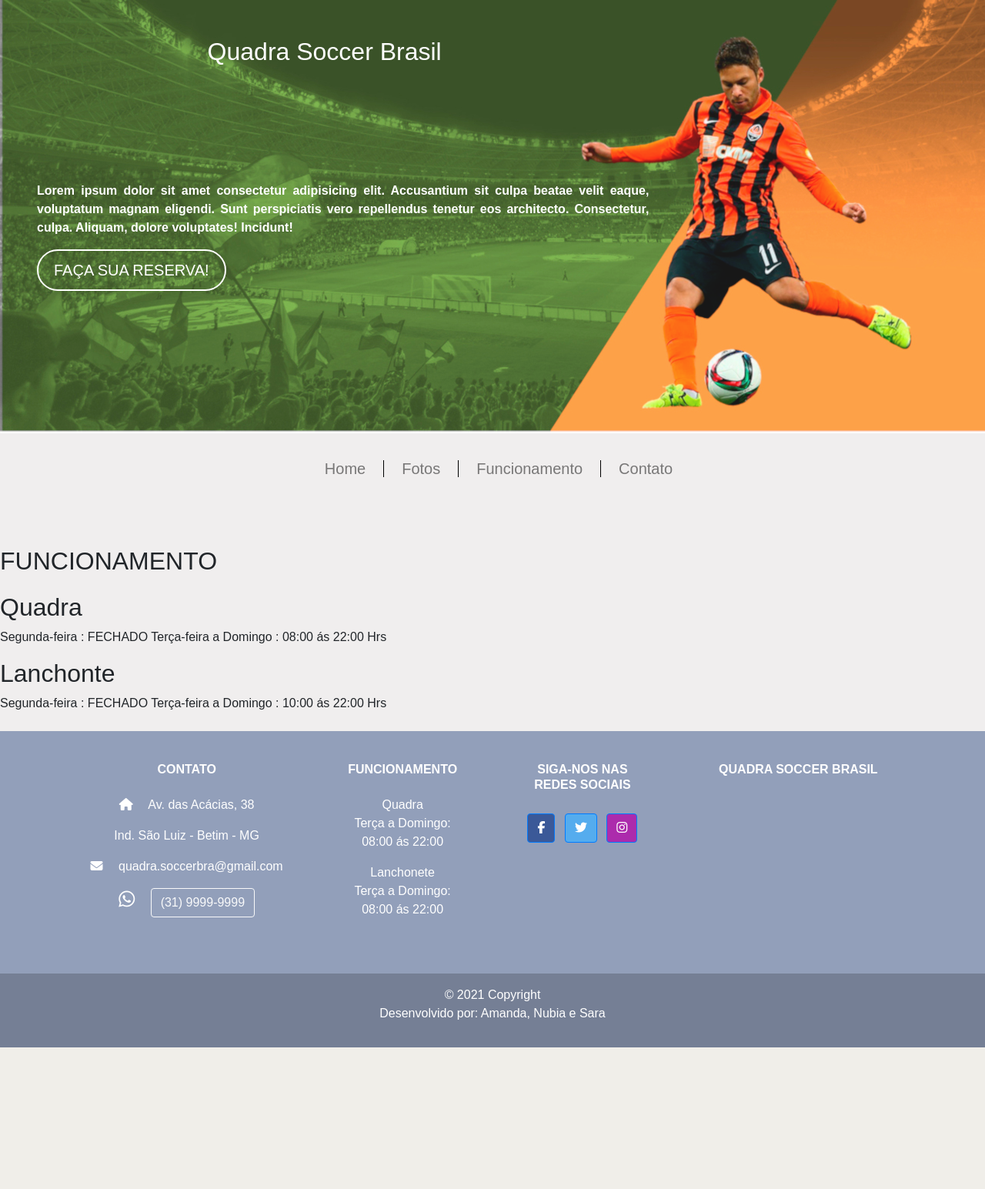
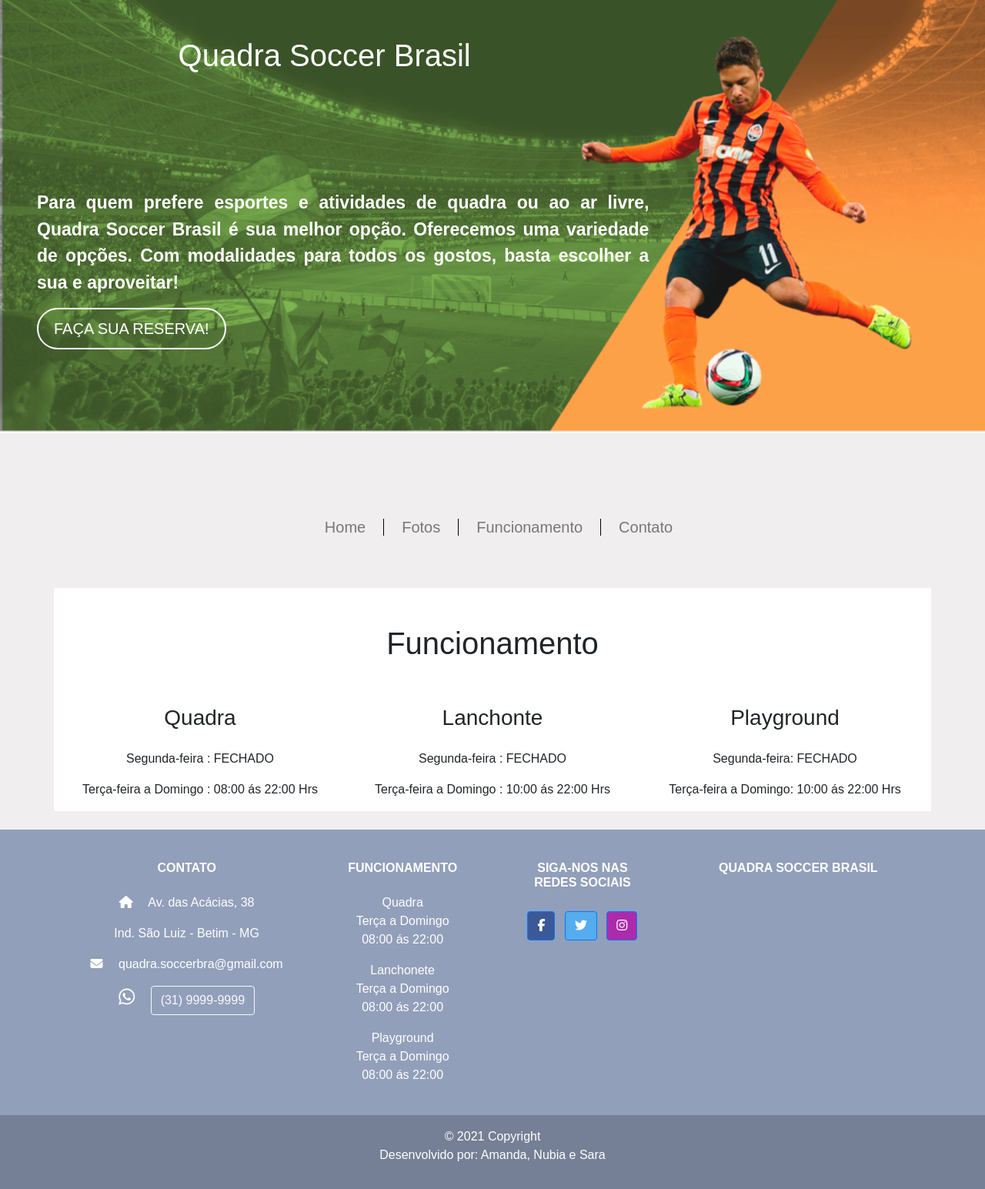
Before and after one commit to SaraDiene/ProjetoIntegradorQuadra-Senac, a Flask app: page /funcionamento in a window 1280 px wide. Shown: the whole page at 77% size. Before the commit the page ends 1361 px from the top, so only its background shows below. Run offline with Flask 2, Linux system fonts and the light colour scheme; some libraries are stand-ins or nearby versions; grey boxes are pictures that could not be loaded.

Commit message:
Alterações feitas no html da aplicação

```diff
--- a/projeto_integrador_quadra_9/projeto_integrador_quadra_9/projeto integrador quadra/main.py
+++ b/projeto_integrador_quadra_9/projeto_integrador_quadra_9/projeto integrador quadra/main.py
@@ -93,17 +93,6 @@ def abre_administrador():
         return render_template('administrador.html', lista_usuario = usuario.select_todos_usuarios(),titulo = "Administrador")
     return redirect(url_for('abre_login'))
 
-'''
-@app.route('/pesquisar', methods = ['POST'])
-def pesquisa_contato():
-    if 'username' in session:
-        nome_pesquisado = request.form['pesquisar']
-        usuario = Usuario()
-        lista = usuario.filtra_contatos_agenda(nome_pesquisado)
-        return render_template('administrador.html', lista_usuario = lista)
-    return redirect(url_for('abre_login'))
-'''
-
 @app.route('/excluir_usuario', methods = ['POST'])
 def exclui_usuario():
     if 'username' in session:
--- a/projeto_integrador_quadra_9/projeto_integrador_quadra_9/projeto integrador quadra/static/estilo.css
+++ b/projeto_integrador_quadra_9/projeto_integrador_quadra_9/projeto integrador quadra/static/estilo.css
@@ -76,6 +76,7 @@ span.material-icons{
 
 .txt_cabecalho{
     margin-top: 150px;
+    font-size: 23px;
 }
 
 .navegacao{
--- a/projeto_integrador_quadra_9/projeto_integrador_quadra_9/projeto integrador quadra/templates/funcionamento.html
+++ b/projeto_integrador_quadra_9/projeto_integrador_quadra_9/projeto integrador quadra/templates/funcionamento.html
@@ -2,24 +2,36 @@
 {%extends 'index.html'%}
 
 {%block content%}
-<title>Funcionamento</title>
-
 
 <form action="funcionamento">
+    <div class="container container_corpo">
+        <h1 class="text-center p-5">Funcionamento</h1>
+        <div class="row">
+            <div class="col-md-4">
+                <h3 class="text-center mb-4">Quadra</h3>
 
-    <h1>FUNCIONAMENTO</h1>
+                    <p class="text-center">Segunda-feira : FECHADO </p>
+                    <p class="text-center">Terça-feira a Domingo : 08:00 ás 22:00 Hrs</p>
+            </div>
 
-    <P> <h2>Quadra</h1>
+            <div class="col-md-4">
+                <h3 class="text-center mb-4">Lanchonte</h3>
 
-        Segunda-feira : FECHADO
-        Terça-feira a Domingo : 08:00 ás 22:00 Hrs
-    </P>
+                    <p class="text-center">Segunda-feira : FECHADO </p>
+                    <p class="text-center">Terça-feira a Domingo : 10:00 ás 22:00 Hrs </p>
 
-    <P> <h2>Lanchonte</h1>
+            </div>
 
-        Segunda-feira : FECHADO
-        Terça-feira a Domingo : 10:00 ás 22:00 Hrs
-    </P>
+            <div class="col-md-4">
+                <h3 class="text-center mb-4">Playground</h3>
+                    <p class="text-center">Segunda-feira: FECHADO</p>
+                    <p class="text-center">Terça-feira a Domingo: 10:00 ás 22:00 Hrs</p>
+
+            </div>
+
+        </div>
+
+    </div>
 
     </form>
     {%endblock%}
--- a/projeto_integrador_quadra_9/projeto_integrador_quadra_9/projeto integrador quadra/templates/historico.html
+++ b/projeto_integrador_quadra_9/projeto_integrador_quadra_9/projeto integrador quadra/templates/historico.html
@@ -5,8 +5,7 @@
 <form action="historico" method="POST">
 
   <div class="container container-corpo">
-    <h1>RESERVAS</h1>
-    <span>Filtro por data aqui</span>
+    <h1 class="text-center mb-5">Reservas</h1>
 </form>
 
 <table class="table table-light table-striped text-center">
@@ -29,7 +28,7 @@
 
        <td scope="row" hidden>{{   agenda.id   }}</td>
         <td scope="row">{{   agenda.tipo_quadra   }}</td>
-        <td scope="row">{{   agenda.data }}</td>
+        <td scope="row">{{   agenda.data.strftime('%d/%m/%Y') }}</td>
         <td scope="row">{{   agenda.horario   }}</td>
         <td scope="row">{{   agenda.valor    }}</td>
         <td scope="row">{{   agenda.email   }}</td>
--- a/projeto_integrador_quadra_9/projeto_integrador_quadra_9/projeto integrador quadra/templates/index.html
+++ b/projeto_integrador_quadra_9/projeto_integrador_quadra_9/projeto integrador quadra/templates/index.html
@@ -15,9 +15,6 @@
         <script src="https://cdn.jsdelivr.net/npm/popper.js@1.16.1/dist/umd/popper.min.js"></script>
 
         <script src="https://cdn.jsdelivr.net/npm/bootstrap@4.6.1/dist/js/bootstrap.bundle.min.js"></script>
-
-        <link rel="stylesheet" href="normalize.css">
-
 
         <link rel="stylesheet" href="../static/estilo.css">
 
@@ -42,7 +39,7 @@
 
             <div class="txt_cabecalho ml-5">
 
-                <p class="text-justify font-weight-bold text-white"> Lorem ipsum dolor sit amet consectetur adipisicing elit. Accusantium sit culpa beatae velit eaque, voluptatum magnam eligendi. Sunt perspiciatis vero repellendus tenetur eos architecto. Consectetur, culpa. Aliquam, dolore voluptates! Incidunt!</p>
+                <p class="text-justify font-weight-bold text-white"> Para quem prefere esportes e atividades de quadra ou ao ar livre, Quadra Soccer Brasil é sua melhor opção. Oferecemos uma variedade de opções. Com modalidades para todos os gostos, basta escolher a sua e aproveitar!</p>
 
 
 
@@ -173,16 +170,20 @@
 
                   <p><i class="fas fa-envelope mr-3"></i> quadra.soccerbra@gmail.com</p>
 
-                  <p><i class="fa fa-whatsapp mr-3" style="font-size:24px"></i> <a class="btn btn-outline-light" href="https://www.convertte.com.br/gerador-link-whatsapp/" target="_blank" >(31) 9999-9999</a></p>
+                  <p><i class="fa fa-whatsapp mr-3" style="font-size:24px"></i> <a class="btn btn-outline-light" href="
+                    https://wa.me/+553199999999?text=Ol%C3%A1,%20em%20que%20podemos%20ajudar?
+                    " target="_blank" >(31) 9999-9999 </a></p>
 
                 </div>
 
                 <div class="col-md-3 col-lg-2 col-xl-2 mx-auto mt-3">
                     <h6 class ="text-uppercase mb-4 font-weight-bold">Funcionamento</h6>
                         <span>Quadra</span>
-                        <p>Terça a Domingo: 08:00 ás 22:00</p>
+                        <p>Terça a Domingo 08:00 ás 22:00</p>
                         <span>Lanchonete</span>
-                        <p>Terça a Domingo: 08:00 ás 22:00</p>
+                        <p>Terça a Domingo 08:00 ás 22:00</p>
+                        <span>Playground</span>
+                        <p>Terça a Domingo 08:00 ás 22:00</p>
                 </div>
                 <!-- Grid column -->
 
```
Also changed, not shown: projeto_integrador_quadra_9/projeto_integrador_quadra_9/projeto integrador quadra/bancodados.py (+1 -11 lines), projeto_integrador_quadra_9/projeto_integrador_quadra_9/projeto integrador quadra/templates/administrador.html (+3 -42 lines), projeto_integrador_quadra_9/projeto_integrador_quadra_9/projeto integrador quadra/templates/historico_td_agendamentos.html (deleted, +0 -44 lines), projeto_integrador_quadra_9/projeto_integrador_quadra_9/projeto integrador quadra/templates/pagamento.html (+11 -24 lines).
